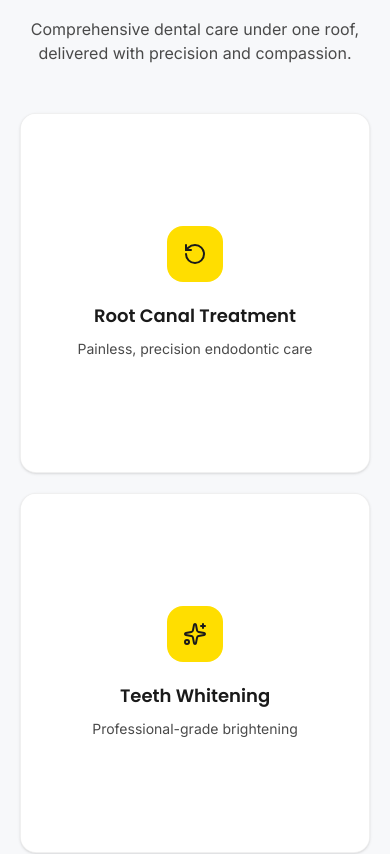
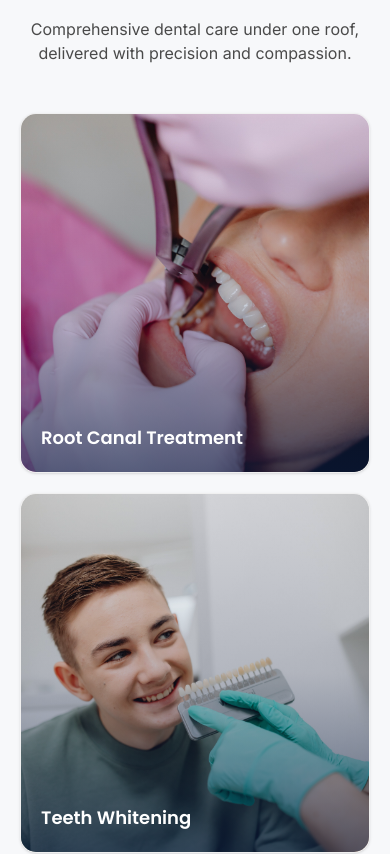
Before and after one commit to Amar-Singh6398/-rakshita-dental-clinic, a React (Vite) app: page / in a window 390 px wide. Shown: the part 1273-2127 px from the top of the page. Built offline with nearby package versions, Linux system fonts and the light colour scheme.

Commit message:
update service cards

```diff
--- a/src/components/Services.jsx
+++ b/src/components/Services.jsx
@@ -24,190 +24,72 @@ export default function Services() {
 
         {/* Services Grid */}
         <div className="grid grid-cols-1 sm:grid-cols-2 lg:grid-cols-3 xl:grid-cols-4 gap-5">
-
 {SERVICES.map(({ icon: Icon, name, desc, image }, index) => (
-
   <div
     key={name}
-              onClick={() =>
-                setActiveCard(activeCard === index ? null : index)
-              }
     className="
-                service-card
-                group
-                relative
-                overflow-hidden
+      service-card group relative overflow-hidden
+      rounded-2xl border border-[rgba(0,0,0,0.06)]
+      cursor-pointer h-[360px] shadow-sm
+      hover:shadow-xl transition-shadow duration-500
       bg-white
-                rounded-2xl
-                border
-                border-[rgba(0,0,0,0.06)]
-                cursor-pointer
-                h-[360px]
-                shadow-sm
-                hover:shadow-xl
-                transition-shadow
-                duration-500
     "
   >
-
-              {/* =========================
-                  NORMAL CONTENT
-              ========================= */}
-
-              <div
-                className={`
-                  service-content
-                  absolute
-                  inset-0
-                  z-10
-                  flex
-                  flex-col
-                  items-center
-                  justify-center
-                  text-center
-                  p-6
-                  bg-white
-                  transition-all
-                  duration-700
-                  ease-[cubic-bezier(.22,.61,.36,1)]
-                  ${
-                    activeCard === index
-                      ? "-translate-y-10 opacity-0"
-                      : "translate-y-0 opacity-100"
-                  }
-                  md:group-hover:-translate-y-10
-                  md:group-hover:opacity-0
-                `}
-              >
-
-                {/* Icon */}
-                <div
-                  className="
-                    w-14
-                    h-14
-                    bg-[#FFDE00]
-                    rounded-2xl
-                    flex
-                    items-center
-                    justify-center
-                    mb-5
-                    transition-all
-                    duration-500
-                    md:group-hover:-translate-y-4
-                  "
-                >
-                  <Icon className="w-6 h-6 text-[#1a1a1a]" />
-                </div>
-
-                {/* Title */}
-                <h3
-                  className="
-                    font-poppins
-                    font-semibold
-                    text-[#1a1a1a]
-                    text-lg
-                    mb-2
-                  "
-                >
-                  {name}
-                </h3>
-
-                {/* Description */}
-                <p
-                  className="
-                    font-inter
-                    text-[#4a4a4a]
-                    text-sm
-                    leading-relaxed
-                    max-w-[240px]
-                  "
-                >
-                  {desc}
-                </p>
-
-              </div>
-
-
-              {/* =========================
-                  IMAGE LAYER
-              ========================= */}
-
+    {/* Background Image — Always Visible */}
     {image && (
-                <div
-                  className={`
-                    absolute
-                    inset-0
-                    z-20
-                    transition-transform
-                    duration-700
-                    ease-[cubic-bezier(.22,.61,.36,1)]
-                    ${
-                      activeCard === index
-                        ? "translate-y-0"
-                        : "translate-y-[103%]"
-                    }
-                    md:group-hover:translate-y-0
-                  `}
-                >
-
-                  {/* Image */}
       <img
         src={image}
         alt={name}
         className="
-                      absolute
-                      inset-0
-                      w-full
-                      h-full
-                      object-cover
-                      scale-105
-                      md:group-hover:scale-100
-                      transition-transform
-                      duration-1000
-                      ease-out
+          absolute inset-0 w-full h-full object-cover
+          transition-transform duration-700 ease-out
+          group-hover:scale-105
+        "
+      />
+    )}
+
+    {/* Dark Overlay */}
+    <div
+      className="
+        absolute inset-0
+        bg-gradient-to-t from-[#081b41]/90
+        via-[#081b41]/20 to-transparent
+        opacity-70 group-hover:opacity-100
+        transition-opacity duration-500
       "
     />
 
-                  {/* Gradient */}
+    {/* Default Service Name — Visible Initially */}
     <div
       className="
-                      absolute
-                      inset-0
-                      bg-gradient-to-t
-                      from-[#081b41]/80
-                      via-[#081b41]/20
-                      to-transparent
+        absolute inset-x-0 bottom-0 p-5 z-10
+        text-white
+        transition-all duration-500
+        group-hover:-translate-y-2
+        group-hover:opacity-0
       "
-                  />
+    >
+      <h3 className="font-poppins font-semibold text-lg">
+        {name}
+      </h3>
+    </div>
 
-                  {/* Image Bottom Content */}
+    {/* Hover Content — No New Image */}
     <div
-                    className={`
-                      absolute
-                      left-5
-                      right-5
-                      bottom-5
-                      flex
-                      items-center
-                      justify-between
+      className="
+        absolute inset-x-0 bottom-0 z-20 p-5
+        flex items-end justify-between gap-3
         text-white
-                      transition-all
-                      duration-500
-                      delay-300
-                      ${
-                        activeCard === index
-                          ? "translate-y-0 opacity-100"
-                          : "translate-y-4 opacity-0"
-                      }
-                      md:group-hover:translate-y-0
-                      md:group-hover:opacity-100
-                    `}
+        translate-y-5 opacity-0
+        group-hover:translate-y-0
+        group-hover:opacity-100
+        transition-all duration-500 ease-out
+      "
     >
-
-                    <div>
-                      <p className="font-poppins font-semibold text-sm">
+      <div className="min-w-0">
+        <h3 className="font-poppins font-semibold text-lg">
           {name}
-                      </p>
+        </h3>
 
         <p className="font-inter text-xs text-white/75 mt-1">
           Explore our treatment
@@ -218,40 +100,23 @@ export default function Services() {
         type="button"
         onClick={(e) => {
           e.stopPropagation();
-
-                        document
-                          .getElementById("contact")
-                          ?.scrollIntoView({
+          document.getElementById("contact")?.scrollIntoView({
             behavior: "smooth",
           });
         }}
         className="
-                        w-9
-                        h-9
-                        rounded-full
-                        bg-white/15
-                        backdrop-blur-sm
-                        border
-                        border-white/30
-                        flex
-                        items-center
-                        justify-center
-                        cursor-pointer
-                        hover:bg-[#FFDE00]
-                        hover:text-[#1a1a1a]
-                        transition-all
-                        duration-300
+          shrink-0 w-10 h-10 rounded-full
+          bg-white/15 backdrop-blur-sm
+          border border-white/30
+          flex items-center justify-center
+          hover:bg-[#FFDE00] hover:text-[#1a1a1a]
+          transition-all duration-300
         "
         aria-label={`Book ${name}`}
       >
         <span className="text-lg">→</span>
       </button>
-
     </div>
-
-                </div>
-              )}
-
   </div>
 ))}
 
```
Lines whose indentation alone changed are shown as unchanged.
